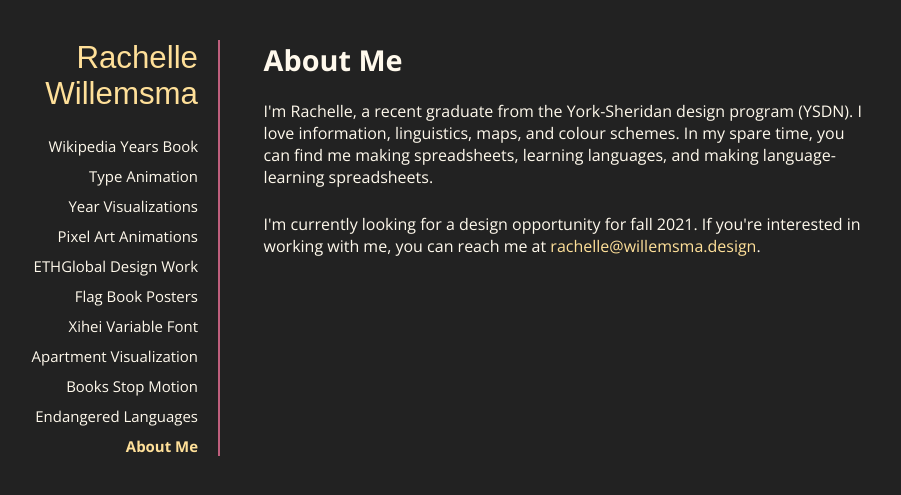
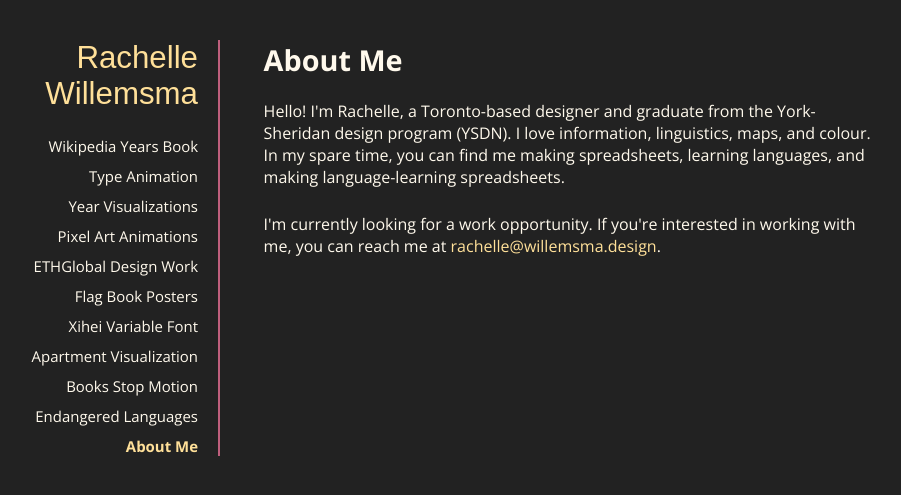
Before and after one commit to rachellewillemsma/rachellewillemsma.github.io, a Jekyll site: the page built from about.md, in a window 1280 px wide. Shown: the top 495 px of the page, without its empty margins (134-1035 px from the left). Built offline with Jekyll 4.4.1, drawn with Linux system fonts in a browser that asks for light colours; some web fonts are replaced.

Commit message:
about page changes

```diff
--- a/_layouts/about.html
+++ b/_layouts/about.html
@@ -37,8 +37,8 @@
 
         <div class="work">
             <div class="project-header">About Me</div>
-            <h4 class="project-description">I'm Rachelle, a recent graduate from the York-Sheridan design program (YSDN). I love information, linguistics, maps, and colour schemes. In my spare time, you can find me making spreadsheets, learning languages, and making language-learning spreadsheets.</h4>
-            <h4 class="project-description">I'm currently looking for a design opportunity for fall 2021. If you're interested in working with me, you can reach me at <span class="email-link">
+            <h4 class="project-description">Hello! I'm Rachelle, a Toronto-based designer and graduate from the York-Sheridan design program (YSDN). I love information, linguistics, maps, and colour. In my spare time, you can find me making spreadsheets, learning languages, and making language-learning spreadsheets.</h4>
+            <h4 class="project-description">I'm currently looking for a work opportunity. If you're interested in working with me, you can reach me at <span class="email-link">
                 <script type="text/javascript">
                     emailE='willemsma.design'
                     emailE=('rachelle' + '@' + emailE)
```
Also changed, not shown: other parts of _layouts/about.html (+1 -1 lines).
